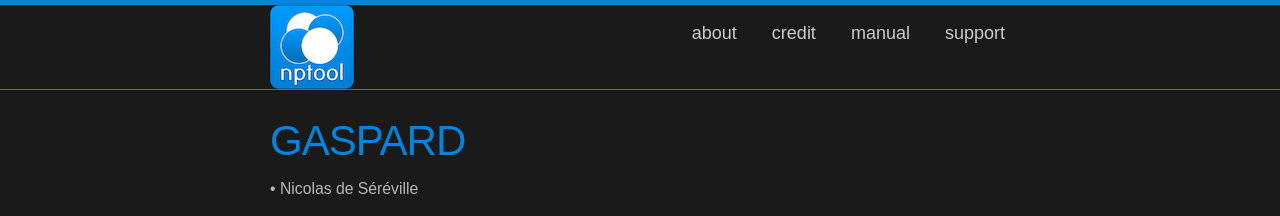
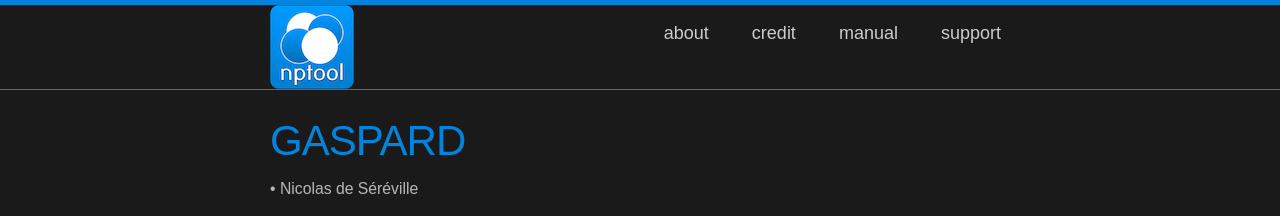
Before and after one commit to adrien-matta/nptool, a Jekyll site: the page built from index.html, in a window 1280 px wide. Shown: the top 216 px of the page. Built offline with Jekyll 4.4.1, drawn with Linux system fonts in a browser that asks for light colours; some web fonts are replaced.

Commit message:
* fixing padding again

```diff
--- a/_sass/_layout.scss
+++ b/_sass/_layout.scss
@@ -34,7 +34,7 @@
     .page-link {
         color: $text-color;
         line-height: $base-line-height;
-        padding: 5px;
+        padding: 9px;
         // Gaps between nav items, but not on the first one
         &:not(:first-child) {
             margin-left: 20px;
```
